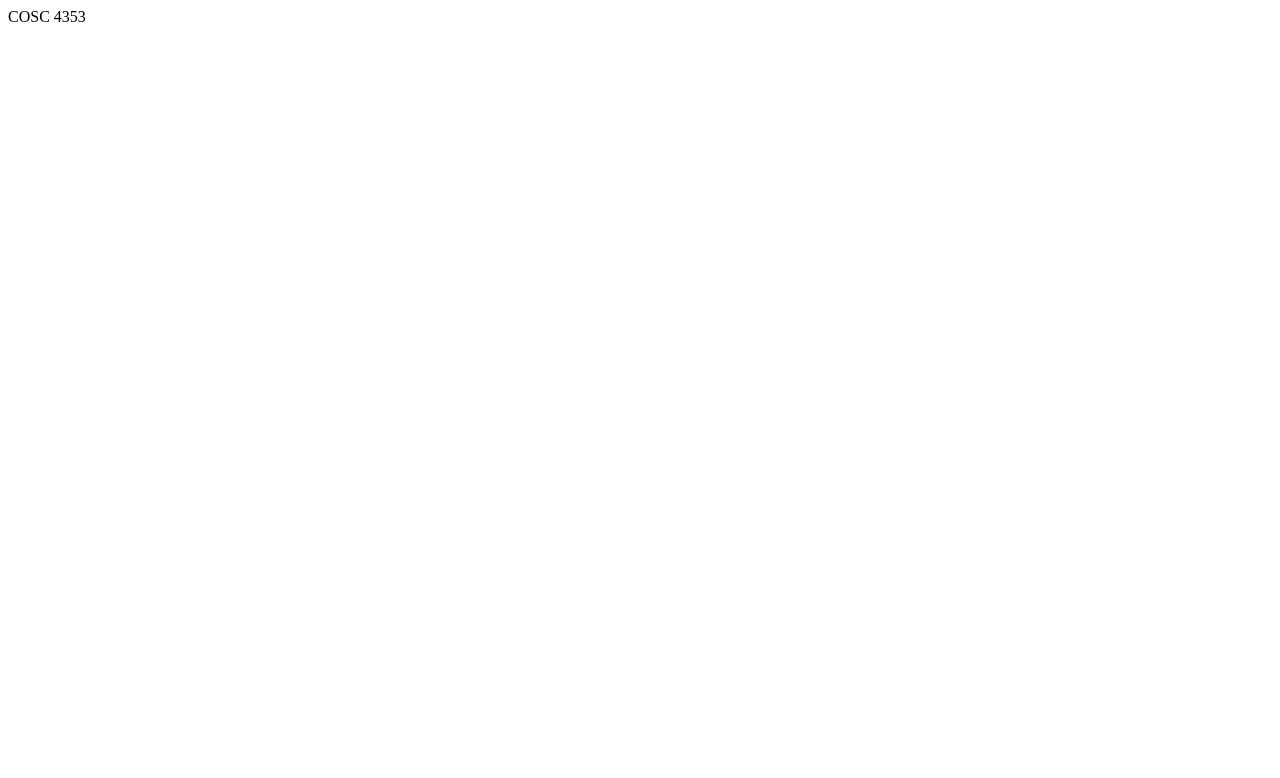
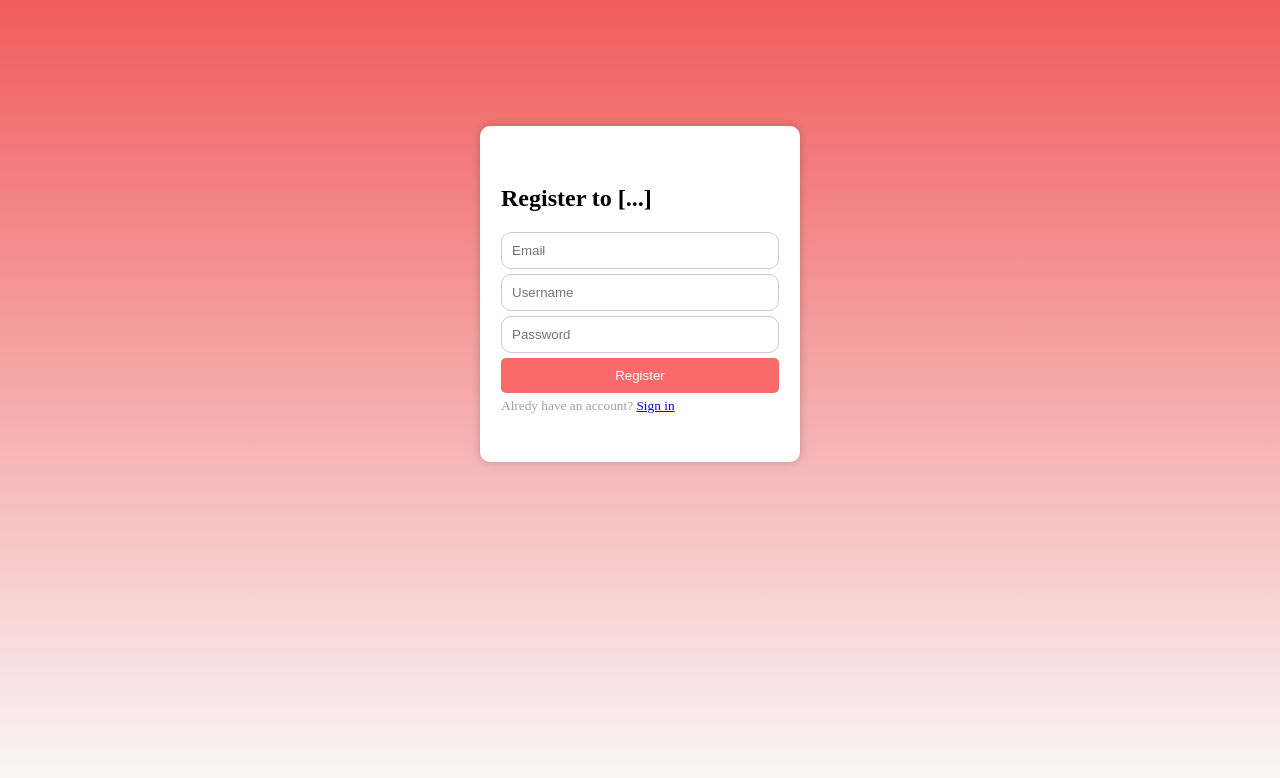
Before and after one commit to dragomirNonov/COSC4353-GroupProject, a React (Vite) app in the folder cosc4353-project/: page /register in a window 1280 px wide. Shown: the top 778 px of the page. Built offline with nearby package versions, Linux system fonts and the light colour scheme.

Commit message:
created login and register components

```diff
--- /dev/null
+++ b/cosc4353-project/components/login.jsx
@@ -0,0 +1,43 @@
+import { BrowserRouter as Router, Link } from "react-router-dom";
+const LoginForm = (props) => {
+  return (
+    <div className="form">
+      <form onSubmit={props.handleSubmit}>
+        <h2 className="inline">Login to [...]</h2>
+        <div>
+          <input
+            className="textarea"
+            type="text"
+            id="name"
+            name="name"
+            placeholder="Email or username"
+            // value={"username"}
+            // onChange={props.handleInputChange}
+            required
+          />
+        </div>
+        <div>
+          <input
+            className="textarea"
+            type="email"
+            id="email"
+            name="email"
+            placeholder="Password"
+            // value={"password"}
+            // onChange={props.handleInputChange}
+            required
+          />
+        </div>
+        <p className="text">Forgot password?</p>
+        <button className="button" type="submit">
+          Login
+        </button>
+        <p className="text">
+          Dont have an account? <Link to="/register">Sign up</Link>
+        </p>
+      </form>
+    </div>
+  );
+};
+
+export default LoginForm;
--- /dev/null
+++ b/cosc4353-project/components/register.jsx
@@ -0,0 +1,56 @@
+import { BrowserRouter as Router, Link } from "react-router-dom";
+const RegisterForm = (props) => {
+  return (
+    <div className="form">
+      <form onSubmit={props}>
+        <h2 className="inline">Register to [...]</h2>
+        <div>
+          <input
+            className="textarea"
+            type="text"
+            id="name"
+            name="name"
+            placeholder="Email"
+            // value={"username"}
+            // onChange={props.handleInputChange}
+            required
+          />
+        </div>
+        <div>
+          <input
+            className="textarea"
+            type="text"
+            id="name"
+            name="name"
+            placeholder="Username"
+            // value={"username"}
+            // onChange={props.handleInputChange}
+            required
+          />
+        </div>
+        <div>
+          <input
+            className="textarea"
+            type="email"
+            id="email"
+            name="email"
+            placeholder="Password"
+            // value={"password"}
+            // onChange={props.handleInputChange}
+            required
+          />
+        </div>
+
+        <button className="button" type="submit">
+          Register
+        </button>
+
+        <p className="text">
+          Alredy have an account? <Link to="/">Sign in</Link>
+        </p>
+      </form>
+    </div>
+  );
+};
+
+export default RegisterForm;
--- a/cosc4353-project/package.json
+++ b/cosc4353-project/package.json
@@ -11,7 +11,8 @@
   },
   "dependencies": {
     "react": "^18.2.0",
-    "react-dom": "^18.2.0"
+    "react-dom": "^18.2.0",
+    "react-router-dom": "^6.15.0"
   },
   "devDependencies": {
     "@types/react": "^18.2.15",
--- a/cosc4353-project/src/App.jsx
+++ b/cosc4353-project/src/App.jsx
@@ -1,5 +1,17 @@
+import LoginForm from "../components/login";
+import RegisterForm from "../components/register";
+import { BrowserRouter as Router, Route, Routes, Link } from "react-router-dom";
 const App = () => {
-  return <div>COSC 4353</div>;
+  return (
+    <div className="body">
+      <Router>
+        <Routes>
+          <Route path="/" element={<LoginForm />} />
+          <Route path="/register" element={<RegisterForm />} />
+        </Routes>
+      </Router>
+    </div>
+  );
 };
 
 export default App;
--- /dev/null
+++ b/cosc4353-project/src/index.css
@@ -0,0 +1,51 @@
+body {
+  background: #ff0000;
+  background: linear-gradient(to bottom, #f15c5c, #fafafa);
+  background-size: 100% 100%;
+  background-repeat: no-repeat;
+  background-attachment: fixed;
+}
+.form {
+  width: 25vmax;
+  margin: 0 auto;
+  margin-top: 10%;
+  padding-top: 3vmax;
+  padding-bottom: 3vmax;
+  display: flex;
+  justify-content: center;
+  align-items: center;
+  border-radius: 10px;
+  background-color: #ffffff;
+  box-shadow: 0 0 10px rgba(0, 0, 0, 0.2);
+}
+
+.textarea {
+  width: 20vmax; /* Make the input fields take up 100% of their container */
+  padding: 10px; /* Add some padding for spacing inside the input fields */
+  border-radius: 10px; /* Rounded corners */
+  border: 1px solid #ccc; /* Add a border for clarity */
+  margin-bottom: 5px;
+}
+.button {
+  margin-bottom: 5px;
+  width: 100%;
+  background-color: rgb(250, 106, 106); /* Background color */
+  color: white; /* Text color */
+  padding: 10px 20px; /* Adjust padding for width and height */
+  border: none; /* Remove border */
+  border-radius: 5px; /* Rounded corners */
+  cursor: pointer; /* Add a pointer cursor on hover */
+  text-align: center; /* Center text horizontally */
+  text-decoration: none; /* Remove underline on text (if used as a link) */
+  display: inline-block; /* Make the button an inline-block element */
+}
+.button:hover {
+  background-color: darkred; /* Change background color on hover */
+}
+.text {
+  margin: auto;
+  margin-bottom: 10px;
+  font-size: smaller;
+  font-weight: 400;
+  color: #a09f9f;
+}
--- a/cosc4353-project/src/main.jsx
+++ b/cosc4353-project/src/main.jsx
@@ -1,5 +1,5 @@
 import ReactDOM from "react-dom/client";
-
+import "./index.css";
 import App from "./App";
 
 ReactDOM.createRoot(document.getElementById("root")).render(<App />);
```
Also changed, not shown: cosc4353-project/components/navigation.jsx (added, +20 -0 lines), 1 other file (tests, documents, lock files or other folders).
